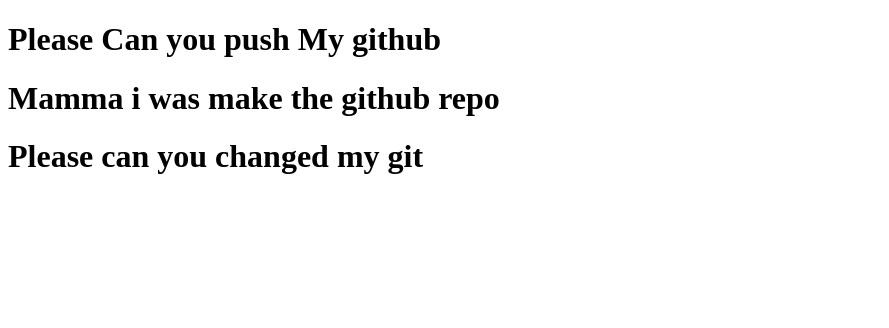
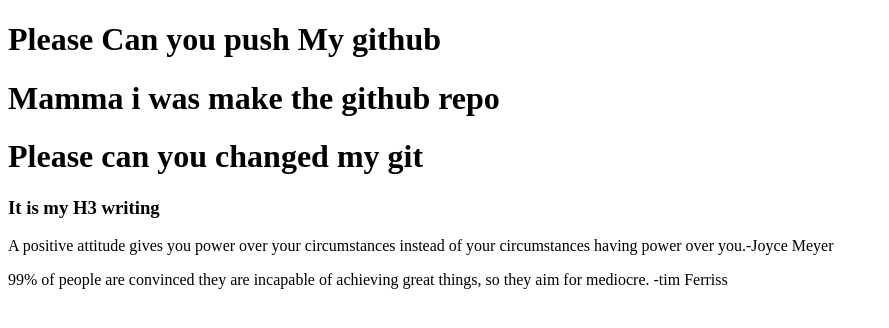
Before and after one commit to Mhmahioo7/My-next-repo, a plain HTML site: page index.html in a window 1280 px wide. Shown: the whole page, without its empty margins (0-889 px from the left). Drawn offline with Linux system fonts and the light colour scheme.

Commit message:
added header

```diff
--- a/index.html
+++ b/index.html
@@ -10,5 +10,8 @@
     <h1>Please Can you push My github</h1>
     <h1>Mamma i was make the github repo</h1>
     <h1>Please can you changed my git</h1>
+    <h3>It is my H3 writing</h3>
+    <p>A positive attitude gives you power over your circumstances instead of your circumstances having power over you.-Joyce Meyer</p>
+    <p>99% of people are convinced they are incapable of achieving great things, so they aim for mediocre. -tim Ferriss </p>
 </body>
 </html>
```
